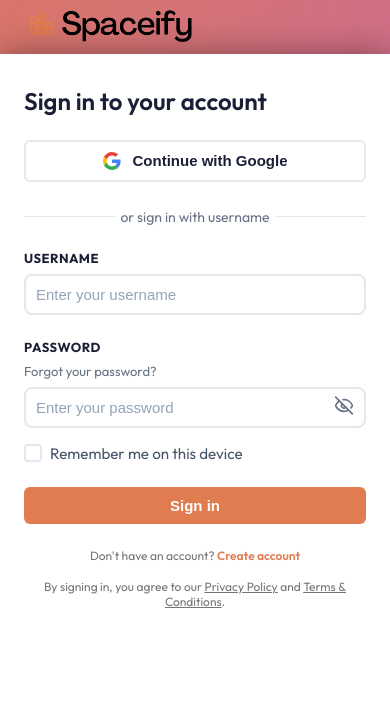
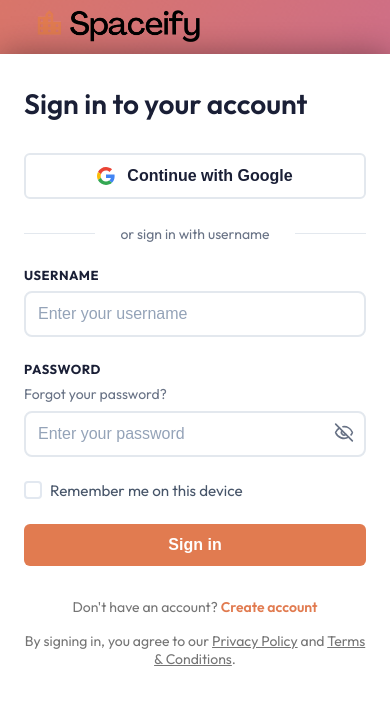
Before and after one commit to tommasaurus/SpaceifyFrontend, a React (Create React App) app: page /login in a window 390 px wide. Shown: the top 704 px of the page. Built offline with nearby package versions, Linux system fonts and the light colour scheme.

Commit message:
ronishs changes and line up logos

```diff
--- a/src/components/clientLogin/clientLogin.css
+++ b/src/components/clientLogin/clientLogin.css
@@ -57,24 +57,24 @@
 }
 
 .login-page-navbar {
+  width: 100%;
   background-color: transparent;
-  padding: 0.9rem 0;
-  position: relative;
   z-index: 2;
+  padding: 0.5rem 0;
+  font-family: "Outfit", sans-serif;
 }
 
 .login-page-navbar-container {
   max-width: 1425px;
-  margin: 0 auto;
+  margin: 0 20px;
   display: flex;
   justify-content: space-between;
   align-items: center;
-  padding: 0;
+  padding: 0 1rem;
 }
 
 .login-page-logo {
   margin-right: auto;
-  padding-left: 0.75rem;
 }
 
 .login-page-logo img {
@@ -88,7 +88,7 @@
   box-shadow: 0 1px 32px rgba(0, 0, 0, 0.4);
   width: 100%;
   max-width: 560px;
-  margin: 3.5rem auto;
+  margin: 0 auto;
   padding: 3.5rem;
   position: relative;
   z-index: 2;
@@ -144,7 +144,6 @@
 .divider::before {
   left: 0;
 }
-
 .divider::after {
   right: 0;
 }
@@ -213,10 +212,6 @@
   width: 100%;
 }
 
-.password-input-wrapper input {
-  width: 100%;
-}
-
 .password-toggle {
   position: absolute;
   right: 12px;
@@ -227,19 +222,6 @@
   color: #697386;
   cursor: pointer;
   padding: 0;
-}
-
-.remember-me {
-  display: flex;
-  align-items: center;
-  gap: 0.5rem;
-}
-
-.checkbox-container {
-  display: flex;
-  align-items: center;
-  gap: 0.5rem;
-  cursor: pointer;
 }
 
 .custom-checkbox {
@@ -302,15 +284,9 @@
   margin-bottom: -1.5rem;
 }
 
-/* Updated link styles for different types of links */
 .login-footer a[href="/privacy-policy"],
 .login-footer a[href="/terms-conditions"] {
   color: #757575;
-  text-decoration: underline;
-}
-
-.login-footer a[href="/privacy-policy"]:hover,
-.login-footer a[href="/terms-conditions"]:hover {
   text-decoration: underline;
 }
 
@@ -350,56 +326,10 @@
     padding: 2rem 1.5rem;
   }
 
-  .login-page-navbar {
-    padding: 0.5rem 0;
-  }
-
-  .login-page-navbar-container {
-    padding: 0 1rem;
-  }
-
-  .title {
-    font-size: 24px;
-    margin-bottom: 1.5rem;
-  }
-
-  .divider::before,
-  .divider::after {
-    width: calc(50% - 80px);
-  }
-
-  .google-button {
-    padding: 10px;
-    font-size: 15px;
-  }
-
-  .input-group input {
-    padding: 10px;
-    font-size: 15px;
-  }
-
-  .sign-in-button {
-    padding: 10px;
-    font-size: 15px;
-  }
-
-  .login-footer {
-    font-size: 12px;
-    margin-top: 1.5rem;
-  }
-
   .password-header {
     flex-direction: column;
     align-items: flex-start;
     gap: 0.5rem;
-  }
-
-  .forgot-link {
-    font-size: 13px;
-  }
-
-  .remember-me {
-    margin-top: -0.5rem;
   }
 }
 
@@ -408,34 +338,7 @@
     padding: 1.5rem 1rem;
   }
 
-  .divider::before,
-  .divider::after {
-    width: calc(50% - 60px);
-  }
-
-  .divider span {
-    font-size: 12px;
-    padding: 0 12px;
-  }
-
-  .checkbox-text {
-    font-size: 13px;
-  }
-
-  .google-button {
-    font-size: 14px;
-  }
-
-  .input-group input {
-    font-size: 14px;
-  }
-
   .password-toggle {
     right: 8px;
   }
-
-  .error-message {
-    font-size: 13px;
-    padding: 0.5rem 0.75rem;
-  }
 }
--- a/src/components/clientSignup/clientSignup.css
+++ b/src/components/clientSignup/clientSignup.css
@@ -57,24 +57,24 @@
 }
 
 .signup-page-navbar {
+  width: 100%;
   background-color: transparent;
-  padding: 0.9rem 0;
-  position: relative;
   z-index: 2;
+  padding: 0.5rem 0;
+  font-family: "Outfit", sans-serif;
 }
 
 .signup-page-navbar-container {
   max-width: 1425px;
-  margin: 0 auto;
+  margin: 0 20px;
   display: flex;
   justify-content: space-between;
   align-items: center;
-  padding: 0;
+  padding: 0 1rem;
 }
 
 .signup-page-logo {
   margin-right: auto;
-  padding-left: 1rem;
 }
 
 .signup-page-logo img {
@@ -88,7 +88,7 @@
   box-shadow: 0 1px 32px rgba(0, 0, 0, 0.4);
   width: 100%;
   max-width: 560px;
-  margin: 3rem auto;
+  margin: 0rem auto;
   padding: 3.5rem;
   position: relative;
   z-index: 2;
--- a/src/components/navbarFooter/navbarFooter.css
+++ b/src/components/navbarFooter/navbarFooter.css
@@ -4,13 +4,13 @@
 .navbar {
   font-family: "Outfit", sans-serif;
   background-color: #f1efe7;
-  padding: 0.9rem 0;
+  padding: 0.5rem 0;
   font-family: "Outfit", sans-serif;
 }
 
 .navbar-container {
   max-width: 1425px;
-  margin: 0 auto;
+  margin: 0 20px;
   display: flex;
   justify-content: space-between;
   align-items: center;
```
Also changed, not shown: src/components/clientLogin/clientLogin.js (+47 -47 lines).
